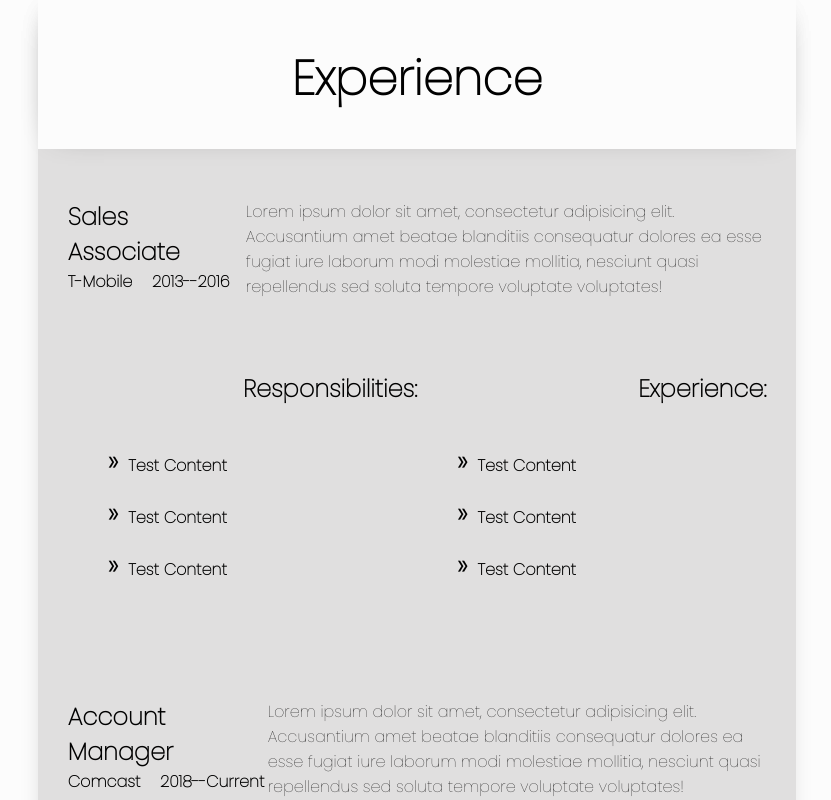
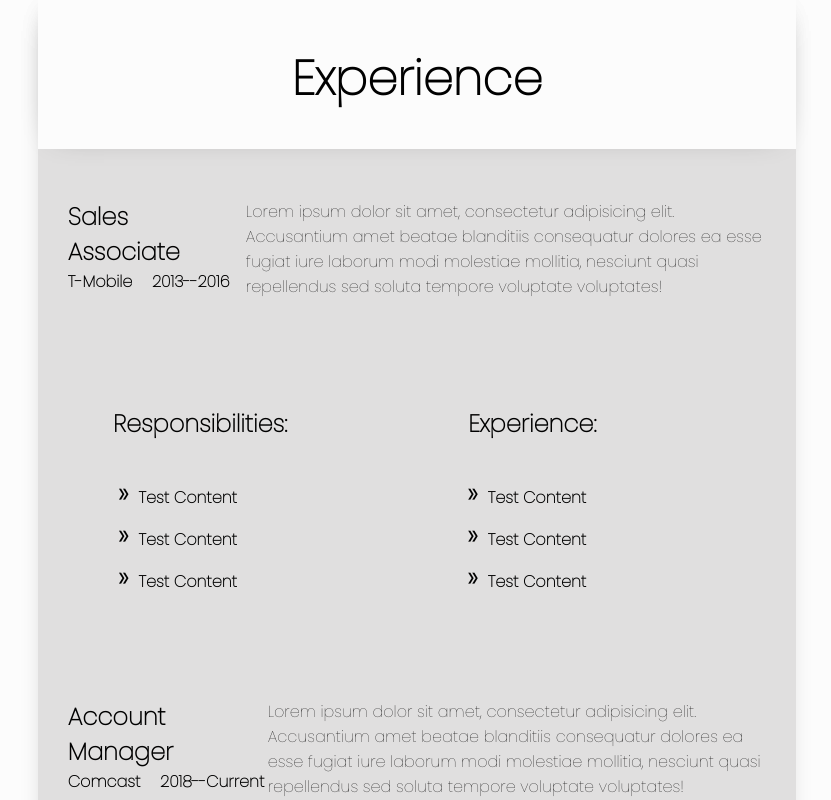
Before and after one commit to cthomas4293/Resume, a Flask app: page / in a window 1280 px wide. Shown: the part 1944-2744 px from the top of the page, without its empty margins (223-1054 px from the left). Run offline with Flask 2, Linux system fonts and the light colour scheme.

```diff
--- a/static/style.css
+++ b/static/style.css
@@ -328,8 +328,8 @@ body {
 .exp--content {
     display: flex;
     padding-top: 40px;
-    flex-grow: 1;
     font-size: 1rem;
+    text-align: right;
 }
 
 .exp--content-1 {
@@ -342,29 +342,33 @@ body {
     width: 50%;
 }
 
-.exp--content ul {
-    width: 50%;
+.exp--content-1 h4 {
+    padding-right: 130px;
+}
+
+.exp--content-2 h4 {
+    padding-right: 170px;
 }
 
 .exp--content h4 {
-    display: flex;
-    justify-content: right;
     padding-left: 40px;
     font-size: 1.5rem;
     font-weight: bolder;
 }
 
 .job-list {
-    list-style: none;
-    line-height: 3rem;
+    display: flex;
+    padding-right: 180px;
+    flex-direction: column;
 }
 
-.job-list li {
+.job-list a {
     font-weight: bold;
     color: black;
+    text-decoration: none;
 }
 
-.job-list li:before {
+.job-list a:before {
     content:"\00bb";
     padding-right: 10px;
     font-weight: bolder;
--- a/templates/index.html
+++ b/templates/index.html
@@ -56,7 +56,7 @@
         </section>
 <!--        Experience Section-->
         <section class="section--education section">
-            <h1 style="background: #a2a2a1; color: black">Education Title</h1>
+            <h1 style="background: #a2a2a1; color: black">Education</h1>
             <div id="education--area" style="background: #f6f2f2">
 {#                Timeline#}
                 <div class="timeline">
@@ -91,8 +91,8 @@
                                 <h4>January 2018</h4>
                             </div>
                         </li>
+                    </ul>
                         <div style="clear: both"></div>
-                    </ul>
                 </div>
             </div>
         </section>
@@ -127,19 +127,19 @@
                 <div class="exp--content">
                 <div class="exp--content-1" style="display: block">
                     <h4>Responsibilities:</h4>
-                    <ul class="job--responsibilities job-list">
-                        <li>Test Content</li>
-                        <li>Test Content</li>
-                        <li>Test Content</li>
-                    </ul>
+                    <div class="job--responsibilities job-list">
+                        <a href="#">Test Content</a>
+                        <a href="#">Test Content</a>
+                        <a href="#">Test Content</a>
+                    </div>
                 </div>
                 <div class="exp--content-2" style="display: block">
                     <h4>Experience:</h4>
-                    <ul class="job--experience job-list">
-                        <li>Test Content</li>
-                        <li>Test Content</li>
-                        <li>Test Content</li>
-                    </ul>
+                    <div class="job--experience job-list">
+                        <a href="#">Test Content</a>
+                        <a href="#">Test Content</a>
+                        <a href="#">Test Content</a>
+                    </div>
                 </div>
               </div>
             </div>
@@ -154,19 +154,19 @@
                 <div class="exp--content">
                 <div class="exp--content-1" style="display: block">
                     <h4>Responsibilities:</h4>
-                    <ul class="job--responsibilities job-list">
-                        <li>Test Content</li>
-                        <li>Test Content</li>
-                        <li>Test Content</li>
-                    </ul>
+                    <div class="job--responsibilities job-list">
+                        <a href="#">Test Content</a>
+                        <a href="#">Test Content</a>
+                        <a href="#">Test Content</a>
+                    </div>
                 </div>
                 <div class="exp--content-2" style="display: block">
                     <h4>Experience:</h4>
-                    <ul class="job--experience job-list">
-                        <li>Test Content</li>
-                        <li>Test Content</li>
-                        <li>Test Content</li>
-                    </ul>
+                    <div class="job--experience job-list">
+                        <a href="#">Test Content</a>
+                        <a href="#">Test Content</a>
+                        <a href="#">Test Content</a>
+                    </div>
                 </div>
               </div>
             </div>
```
